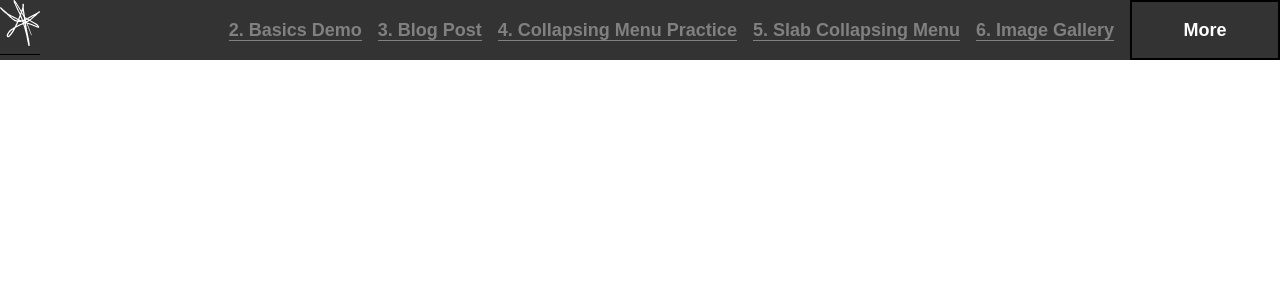
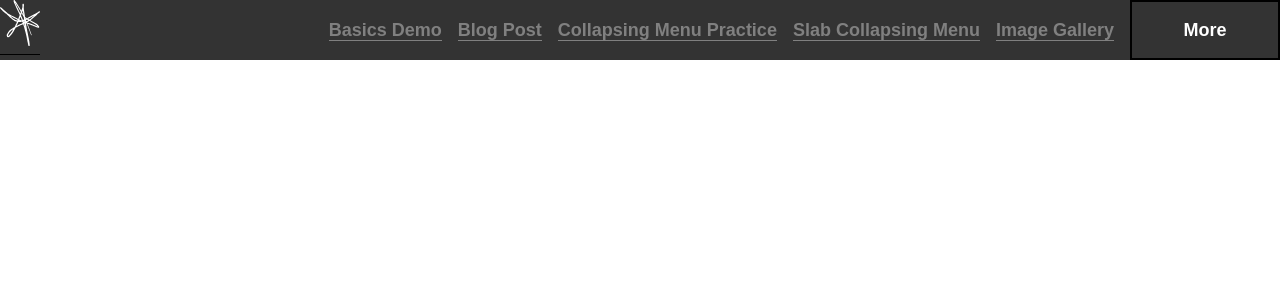
Before and after one commit to kbdonnally/assets, a Jekyll site: the page built from pages/menu-practice-2.html, in a window 1280 px wide. Shown: the top 300 px of the page. Built offline with Jekyll 4.4.1, drawn with Linux system fonts in a browser that asks for light colours; some web fonts are replaced.

Commit message:
Remove printing forloop indices

```diff
--- a/pages/menu-practice-2.html
+++ b/pages/menu-practice-2.html
@@ -16,7 +16,7 @@ permalink: /menu-practice-2/
 			<ul class="nav__list-1">
 				{% for page in site.pages %}
 				{% if page.title %}
-				<li class="nav-list__item"><a href="{{ page.url | relative_url}}">{{ forloop.index }}. {{ page.title }}</a></li>
+				<li class="nav-list__item"><a href="{{ page.url | relative_url}}">{{ page.title }}</a></li>
 				{% endif %}
 				{% endfor %}
 			</ul>
@@ -28,7 +28,7 @@ permalink: /menu-practice-2/
 			<ul class="nav__list-2">
 				{% for page in site.pages %}
 				{% if page.title %}
-				<li class="nav-list__item"><a href="{{ page.url | relative_url}}">{{ forloop.index }}.{{ page.title }}</a></li>
+				<li class="nav-list__item"><a href="{{ page.url | relative_url}}">{{ page.title }}</a></li>
 				{% endif %}
 				{% endfor %}
 			</ul>
```
